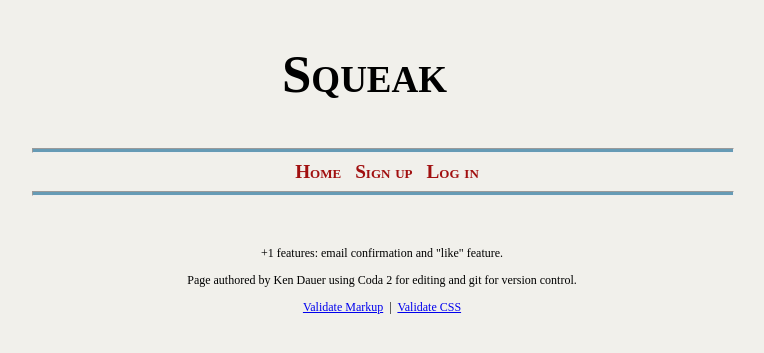
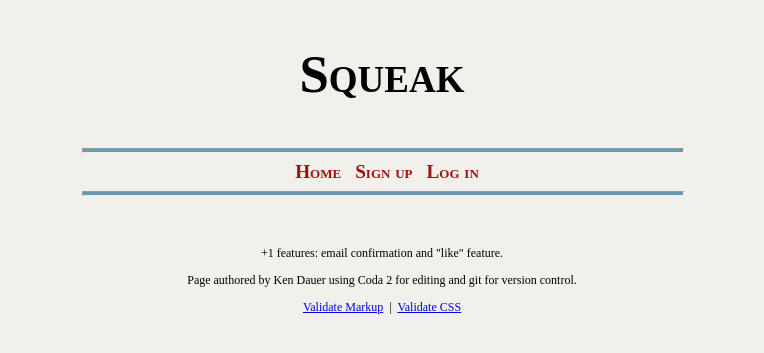
Before and after one commit to kendauer/p2.dwahomework.biz, a PHP site: page /coreutils/views/_v_template.php in a window 1280 px wide. Shown: the top 353 px of the page, without its empty margins (126-890 px from the left). Run offline with PHP 8.4, Linux system fonts and the light colour scheme; the template is opened without the code that fills it, so the values that code supplies are empty; some libraries are stand-ins or nearby versions.

Commit message:
Made a couple small CSS improvements.

```diff
--- a/css/main.css
+++ b/css/main.css
@@ -7,7 +7,9 @@ body {
 
 /*stle for the title/banner of the page */
 #title {
-	margin-left: 400px;
+	width: 600px;
+	margin-left: 200px;
+	text-align: center;
 	font-variant: small-caps;
 	font-size: 2.2em;
 	color: black;
@@ -20,6 +22,8 @@ body {
 
 /* style for the navigation menu */
 #menu {
+	width: 600px;
+	margin-left: 200px;
 	text-align: center;
 	color: rgba(162,161,165,0.63)
 }
@@ -37,8 +41,8 @@ hr.blue {
 	color: #669BB5;
 	background-color: #669BB5;
 	height: 3px;
-	width: 700px;
-	margin-left: 150px;
+	width: 600px;
+	margin-left: 200px;
 }
 
 /* the outerbox that wraps all content */
@@ -47,6 +51,8 @@ hr.blue {
 	margin-left: 200px;
 	background-color: white;
 	padding-bottom: 100px;
+	border-radius:25px;
+	box-shadow: 7px 7px 3px #888888;
 }
 
 /* style for the actual content itself */
```
